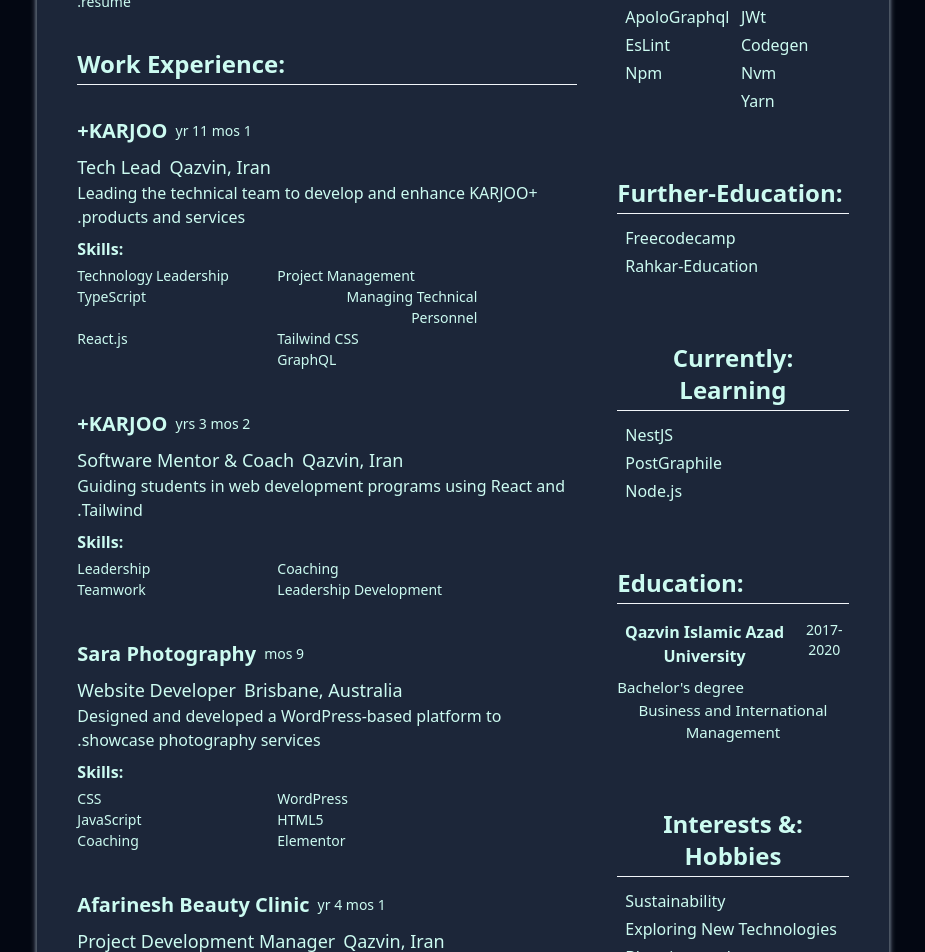
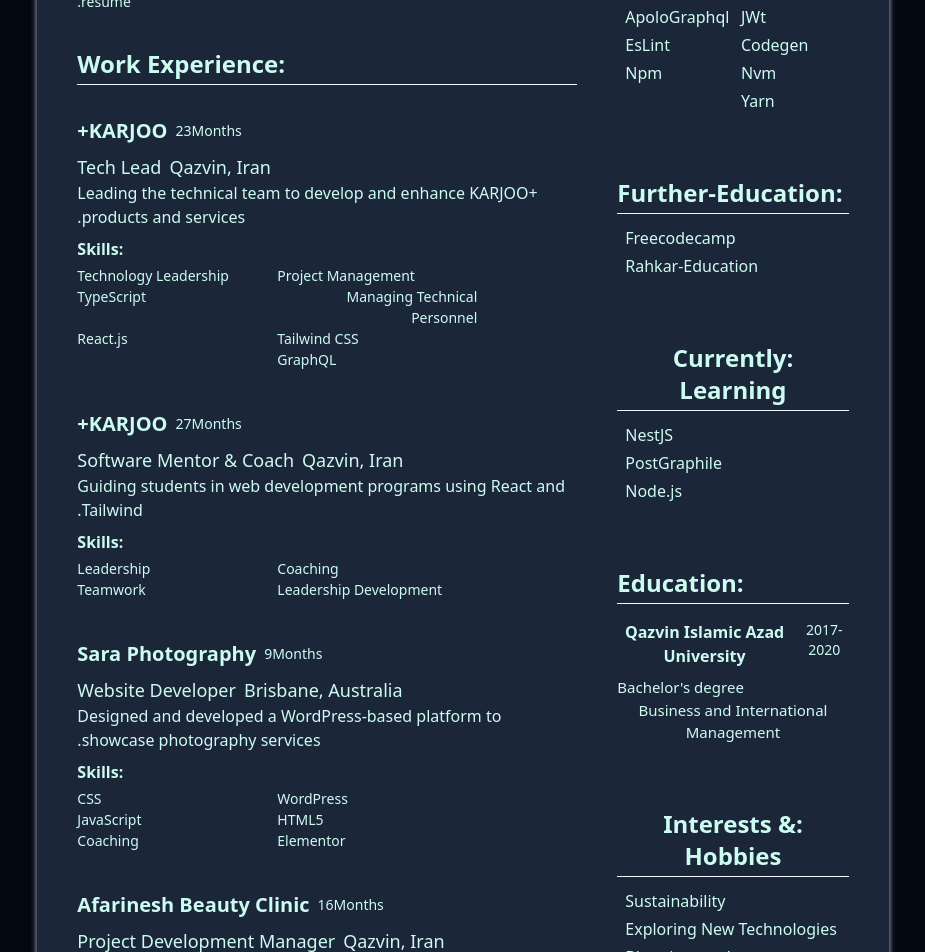
Before and after one commit to AmirAghajani98/portfolio, a Next.js app: page /resume in a window 1280 px wide. Shown: the part 1600-2552 px from the top of the page, without its empty margins (177-1102 px from the left). Built offline with nearby package versions, Linux system fonts and the light colour scheme.

Commit message:
fix-resume

```diff
--- a/public/locales/en/common.json
+++ b/public/locales/en/common.json
@@ -31,7 +31,7 @@
   },
   "about": {
     "title": ":About",
-    "content": "Hi, I have been working in web programming for about three years. Currently, I live in Iran, where I serve as a training manager and web developer at my company. I obtained my bachelor's degree from QIAU University. Before transitioning to programming, I worked in content creation and had a strong interest in automotive mechanics. These experiences helped me develop my analytical and problem-solving skills, which are crucial in my role as a developer. My technical skills include proficiency in multiple programming languages, frameworks, and tools that enhance my development capabilities. In addition to software development, I enjoy sharing knowledge with others and assisting new programmers during training sessions. My soft skills—such as creative thinking, problem-solving, teamwork, leadership, and ideation—enable me to communicate and collaborate effectively with my team. As an introverted individual, I thrive in collaborative environments and enjoy finding creative solutions while contributing to a positive and supportive atmosphere. Overall, my combination of technical expertise and interpersonal skills allows me to excel in both development and training roles."
+    "content": "Hi! I’m 26 years old, and I’ve been working as a web developer for about three years, with a focus on JavaScript. I earned my bachelor’s degree from Islamic Azad University, Qazvin Branch, and currently, I live in Iran. I work at *KarejoPlus Studio* as a web developer and training manager.  Before diving into programming, I worked in content creation and spent some time in the automotive mechanics field. These experiences helped me strengthen my analytical and problem-solving skills, which are now super helpful in my software development work.  In addition to JavaScript, I’ve worked with several frameworks and tools that help me deliver projects effectively. One of the things I value most in programming is sharing my knowledge with others and helping new developers grow. My soft skills—like creative thinking, teamwork, leadership, and ideation—help me collaborate well with my team and create a positive, supportive environment.  As an introvert, I feel comfortable working in groups and enjoy finding creative solutions to challenges. The combination of my technical and interpersonal skills has allowed me to succeed both in software development and in my training role"
   },
   "education": {
     "title": ":Education",
@@ -51,7 +51,7 @@
       {
         "company": "KARJOO+",
         "role": "Tech Lead",
-        "duration": "1 yr 11 mos",
+        "duration": "23Months",
         "location": "Qazvin, Iran",
         "type": "Full-time (Hybrid)",
         "description": "Leading the technical team to develop and enhance KARJOO+ products and services.",
@@ -68,7 +68,7 @@
       {
         "company": "KARJOO+",
         "role": "Software Mentor & Coach",
-        "duration": "2 yrs 3 mos",
+        "duration": "27Months",
         "location": "Qazvin, Iran",
         "type": "Part-time (Hybrid)",
         "description": "Guiding students in web development programs using React and Tailwind.",
@@ -82,7 +82,7 @@
       {
         "company": "Sara Photography",
         "role": "Website Developer",
-        "duration": "9 mos",
+        "duration": "9Months",
         "location": "Brisbane, Australia",
         "type": "Freelance (Remote)",
         "description": "Designed and developed a WordPress-based platform to showcase photography services.",
@@ -98,7 +98,7 @@
       {
         "company": "Afarinesh Beauty Clinic",
         "role": "Project Development Manager",
-        "duration": "1 yr 4 mos",
+        "duration": "16Months",
         "location": "Qazvin, Iran",
         "type": "Freelance (Remote)",
         "description": "Developed a management dashboard for clinics, including patient, service, and schedule management.",
--- a/public/locales/fa/common.json
+++ b/public/locales/fa/common.json
@@ -25,8 +25,7 @@
   },
   "about": {
     "title": ":درباره من",
-    "content": "سلام! من حدود سه سال است که در زمینه برنامه‌نویسی وب فعالیت می‌کنم. در حال حاضر در ایران زندگی می‌کنم و به‌عنوان مدیر آموزش و توسعه‌دهنده وب در شرکت خود مشغول به کار هستم. لیسانس خود را از دانشگاه QIAU گرفته‌ام. پیش از ورود به حوزه برنامه‌نویسی، در زمینه تولید محتوا و مکانیک خودرو فعالیت داشتم. در نقش من به‌عنوان یک توسعه‌دهنده وب، مهارت‌هایی مانند تفکر خلاق، حل مسئله، کار تیمی، رهبری، و ایده‌پردازی به من کمک می‌کند تا ارتباط مؤثری با تیم خود برقرار کنم. با وجود درونگرا بودن، در محیط‌های مشارکتی رشد می‌کنم و از یافتن راه‌حل‌های خلاقانه و ایجاد فضای مثبت لذت می‌برم. به‌طور کلی، ترکیب تخصص فنی و مهارت‌های فردی من را در نقش‌های توسعه و آموزش موفق کرده است."
-  },
+    "content": "سلام! من ۲۶ سال دارم و حدود سه ساله که به عنوان برنامه‌نویس وب فعالیت می‌کنم و تخصص اصلی‌ام کار با زبان برنامه‌نویسی جاوااسکریپت هست. مدرک کارشناسی‌ام را از دانشگاه آزاد قزوین گرفتم و در حال حاضر در ایران زندگی می‌کنم. در استودیو  کارجوپلاس  به عنوان توسعه‌دهنده وب و مدیر آموزش مشغول به کار هستمقبل از این که وارد دنیای برنامه‌نویسی شوم، در حوزه تولید محتوا و مدتی در زمینه مکانیک  فعالیت داشتم. این تجربیات به من کمک کردند تا مهارت‌های تحلیلی و حل مسئله‌ام را تقویت کنم، که الان در کار توسعه نرم‌افزار به من کمک می کنند.علاوه بر جاوااسکریپت، با چندین فریم‌ورک و ابزار مرتبط هم کار کرده‌ام که به من کمک می‌کنند پروژه‌ها را به بهترین شکل انجام بدهم. یکی از های با ارزش در برنامه نویسی، به اشتراک گذاشتن دانشم با دیگران و کمک به برنامه‌نویسان تازه‌کار هست. مهارت‌های نرم من، مثل تفکر خلاق، کار تیمی، رهبری و ایده‌پردازی، به من کمک می‌کنند تا با تیم‌م به خوبی همکاری کنم و محیطی مثبت و حمایتی ایجاد کنم.  به عنوان یک فرد درون‌گرا، در کار گروهی احساس راحتی می‌کنم و از پیدا کردن راه‌حل‌های خلاقانه برای چالش‌ها لذت می‌برم. ترکیب مهارت‌های فنی و ارتباطی‌ام به من این امکان را داده که هم در توسعه نرم‌افزار و هم در نقش آموزشی‌ام موفق باشم"},
   "education": {
     "title": ":تحصیلات",
     "university": "دانشکاه آزاد اسلامی قزوین",
@@ -45,7 +44,7 @@
       {
         "company": "کارجوپلاس",
         "role": "مدیریت نیروهای فنی",
-        "duration": "۱ سال و ۱۱ ماه ",
+        "duration": "۲۱-ماه",
         "location": "ایران،قزوین",
         "type": "تمام‌وقت (هیبرید)",
         "description": "هدایت تیم فنی برای توسعه و ارتقای محصولات و خدمات کارجوپلاس.",
@@ -61,7 +60,7 @@
       {
         "company": "کارجوپلاس",
         "role": "منتور و مربی نرم‌افزار",
-        "duration": "۲ سال و ۳ ماه",
+        "duration": "۲۷-ماه",
         "location": "قزوین، ایران",
         "type": "پاره‌وقت (هیبرید)",
         "description": "آموزش و هدایت دانشجویان در برنامه‌های توسعه وب با استفاده از ری‌اکت و Tailwind.",
@@ -70,7 +69,7 @@
       {
         "company": "Sara Photography",
         "role": "توسعه‌دهنده وب‌سایت",
-        "duration": "۹ ماه",
+        "duration": "۹-ماه",
         "location": "بریزبن، استرالیا",
         "type": "فریلنس (از راه دور)",
         "description": "طراحی و توسعه پلتفرم مبتنی بر وردپرس برای نمایش خدمات عکاسی.",
@@ -86,7 +85,7 @@
       {
         "company": "کلینیک زیبایی آفرینش",
         "role": "مدیر توسعه پروژه",
-        "duration": "۱ سال و ۴ ماه",
+        "duration": "۱۶-ماه",
         "location": "قزوین، ایران",
         "type": "فریلنس (از راه دور)",
         "description": "ایجاد داشبورد مدیریت برای کلینیک شامل مدیریت بیماران، خدمات، زمان‌بندی، و گزارش‌دهی.",
--- a/src/app/component/LanguageSwitcher.tsx
+++ b/src/app/component/LanguageSwitcher.tsx
@@ -21,10 +21,10 @@
           checked={i18n.language === "fa"}
           onChange={toggleLanguage}
         />
-        <span className="px-4 py-2 dark:bg-gray-700 bg-gray-500 font-sans font-medium peer-checked:dark:bg-gray-900 peer-checked:bg-gray-700 text-slate-900 dark:text-slate-200 peer-checked:text-slate-100 peer-checked:dark:text-slate-200 rounded-full">
+        <span className="px-4 py-2 dark:bg-gray-700 bg-gray-500 font-sans font-medium text-sm sm:text-base peer-checked:dark:bg-gray-900 peer-checked:bg-gray-700 text-slate-900 dark:text-slate-200 peer-checked:text-slate-100 peer-checked:dark:text-slate-200 rounded-full">
           En
         </span>
-        <span className="px-4 py-2 dark:bg-gray-900 bg-gray-700 font-sans font-medium peer-checked:dark:bg-gray-700 peer-checked:bg-gray-500 text-slate-100 dark:text-slate-200 peer-checked:text-slate-900 peer-checked:dark:text-slate-200 rounded-full">
+        <span className="px-4 py-2 dark:bg-gray-900 bg-gray-700 font-sans font-medium text-sm sm:text-base peer-checked:dark:bg-gray-700 peer-checked:bg-gray-500 text-slate-100 dark:text-slate-200 peer-checked:text-slate-900 peer-checked:dark:text-slate-200 rounded-full">
           Fa
         </span>
       </label>
--- a/src/app/component/SecondaryNavbar.tsx
+++ b/src/app/component/SecondaryNavbar.tsx
@@ -117,8 +117,8 @@
         </div>
         <div
           className={`${
-            isOpen ? "block opacity-100" : "hidden opacity-0"
-          } sm:hidden absolute top-10 left-0 p-2 border-none dark:bg-slate-700 dark:bg-opacity-80 bg-slate-500 bg-opacity-95 rounded-b-lg w-44 z-10 shadow-md shadow-slate-700 transition-opacity duration-300`}
+            isOpen ? "block opacity-100 z-50" : "hidden opacity-0"
+          } sm:hidden absolute top-10 left-0 p-2 border-none dark:bg-slate-700 dark:bg-opacity-80 bg-slate-500 bg-opacity-95 rounded-b-lg w-44 z-50 shadow-md shadow-slate-700 transition-opacity duration-300`}
         >
           {[
             { name: "Home", href: "/" },
@@ -127,7 +127,7 @@
           ].map((item) => (
             <div
               key={item.href}
-              className={`relative block m-1  dark:p-[1px] p-0.5 rounded-md overflow-hidden ${
+              className={`relative block m-1 z-50 dark:p-[1px] p-0.5 rounded-md overflow-hidden ${
                 pathname === item.href ? "overflow-hidden" : ""
               }`}
             >
--- a/src/app/resume/page.tsx
+++ b/src/app/resume/page.tsx
@@ -238,7 +238,7 @@
                     </ul>
                   </>
                 </div>
-                <div className="sm:w-[70%] w-[95%] mx-auto grid justify-items-end">
+                <div className="sm:w-[70%] w-[95%] mx-auto grid justify-center justify-items-end">
                   <div>
                     <h2 className="text-2xl mt-6 pb-1 border-b border-slate-800 dark:border-slate-100 font-semibold grid justify-items-end font-sans">
                       {t("projects.title")}
@@ -293,7 +293,7 @@
                             </strong>
                           </p>
                           <div className="flex sm:hidden w-full gap-x-16 justify-end my-2">
-                            <p className="text-[15px]">
+                            <p className="text-[15px] text-right ">
                               {experience.duration}
                             </p>
                             <p className="text-[15px]">
```
Also changed, not shown: src/app/component/DownloadDropdown.tsx (+5 -5 lines).
